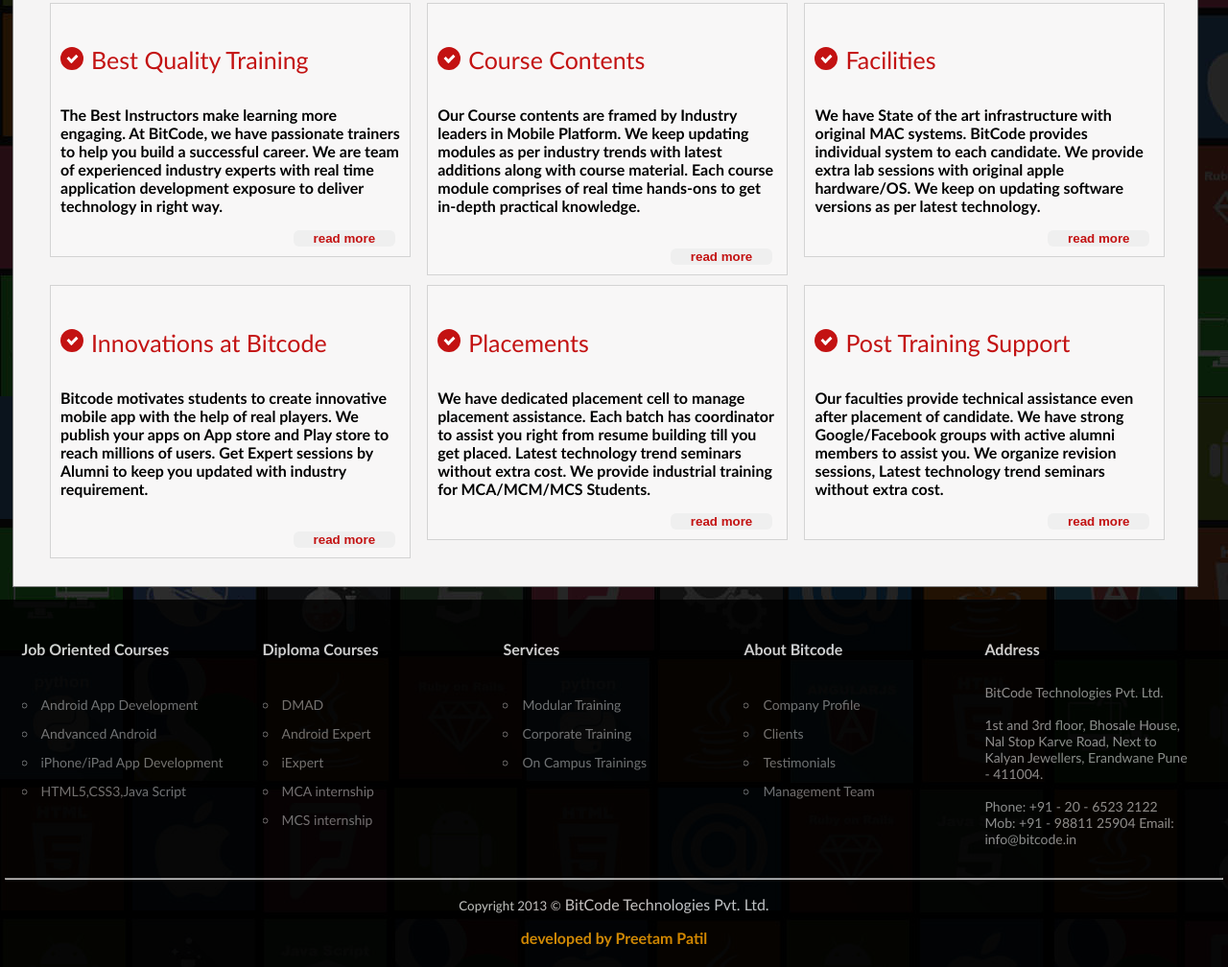
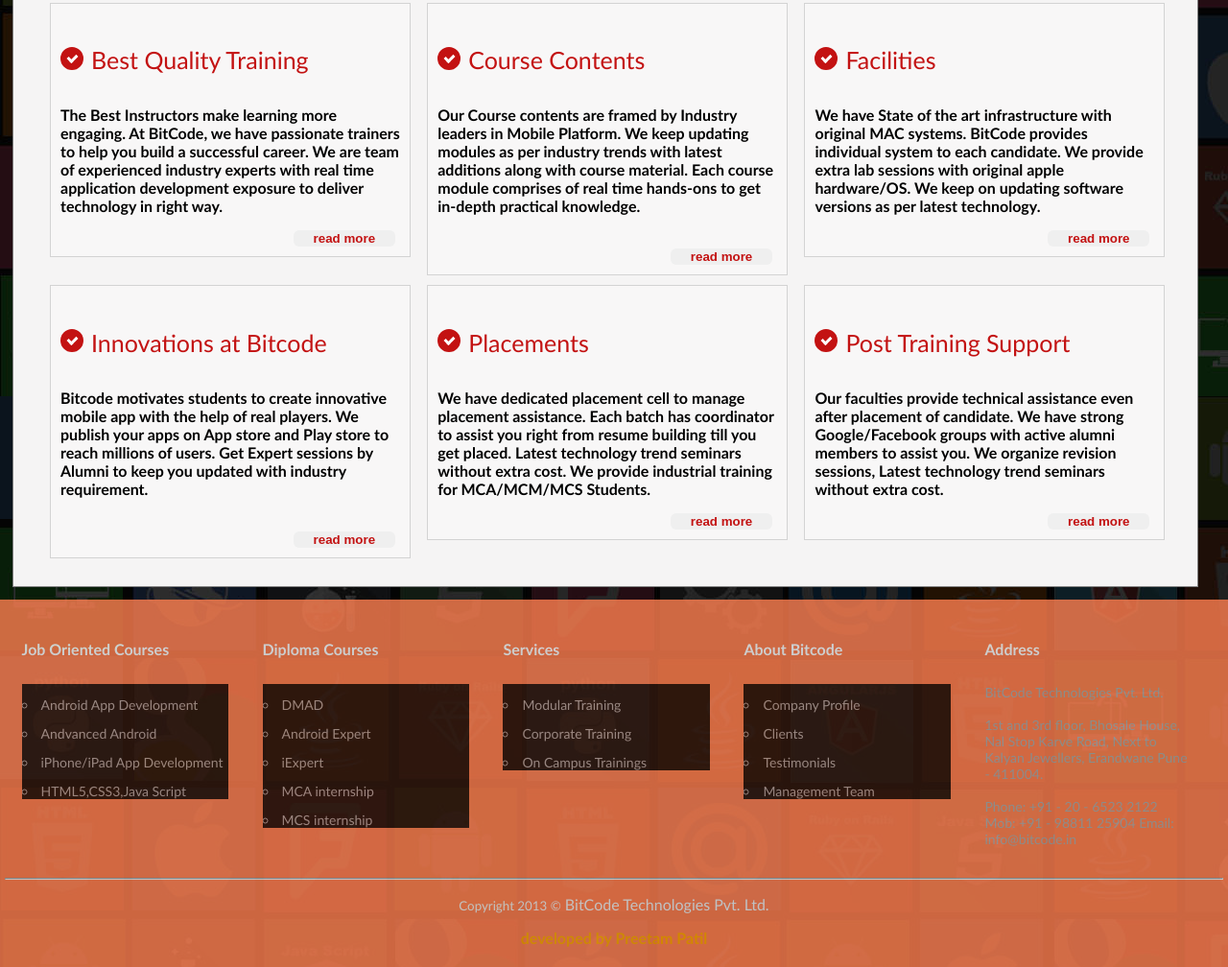
Before and after one commit to preetam94/test1, a plain HTML site: page index.html in a window 1280 px wide. Shown: the part 667-1675 px from the top of the page at 96% size. Drawn offline with Linux system fonts and the light colour scheme.

Commit message:
footer color change to coral

```diff
--- a/index.html
+++ b/index.html
@@ -185,7 +185,7 @@
 		-webkit-flex-wrap:wrap;
 		-moz-flex-wrap:wrap;
 		justify-content:space-around;
-		background-color: #000000;
+		background-color: coral;
 		opacity: 0.8;
 		height: 260%;
 		bottom: 0;
```
